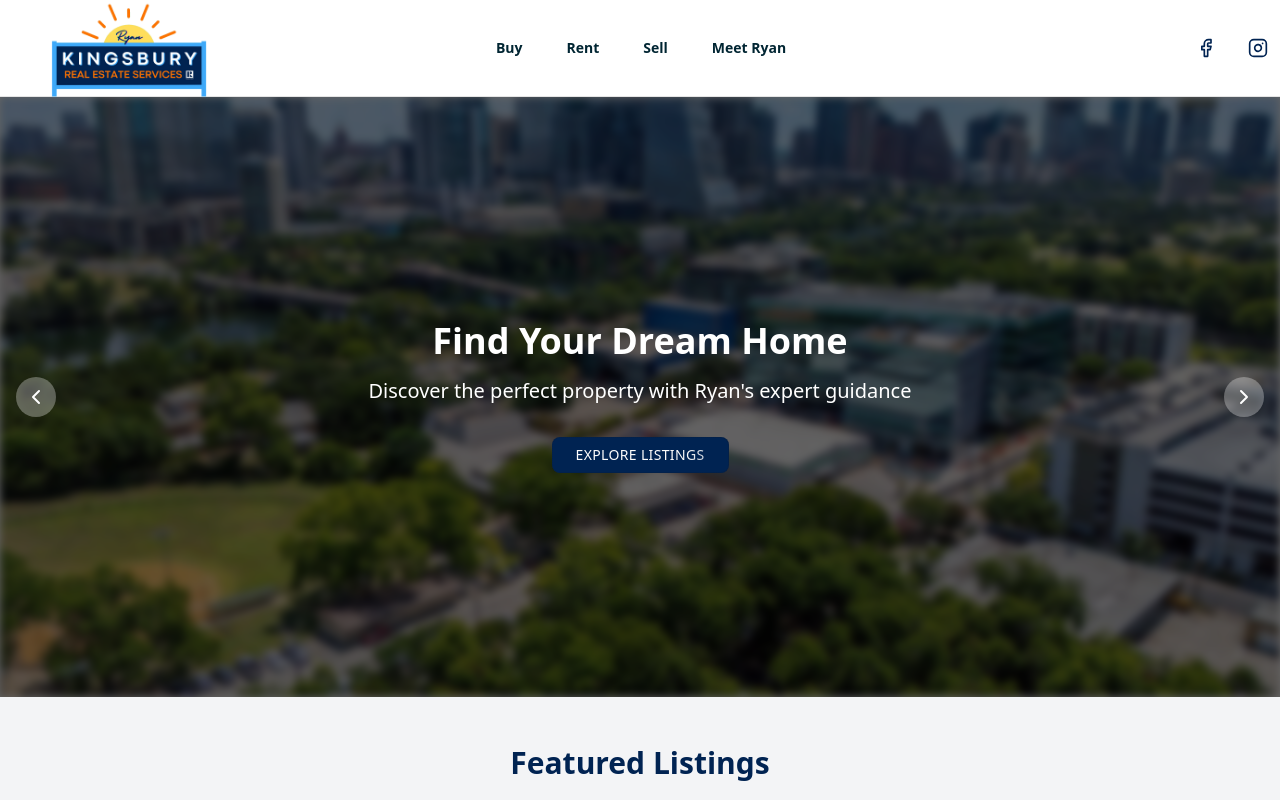
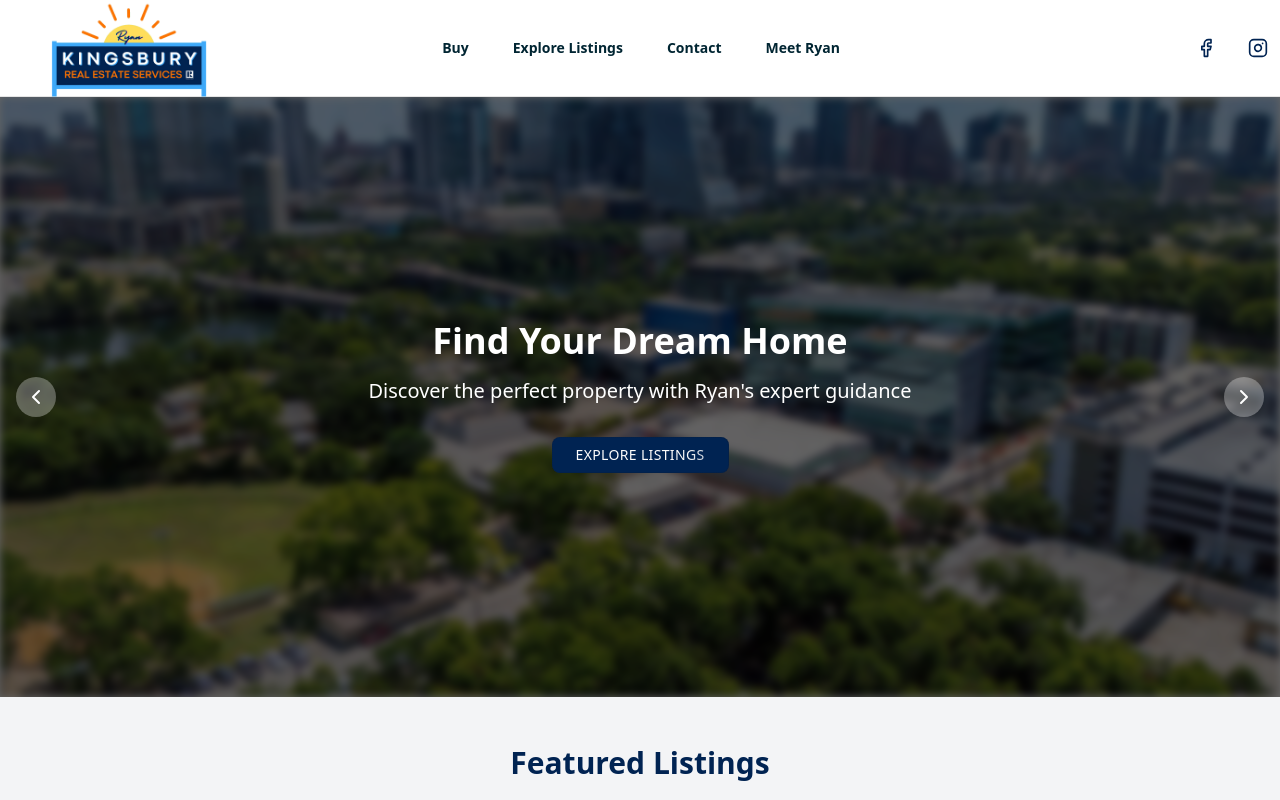
Before and after one commit to LFalls04/ryankwebsite, a Next.js app: page / in a window 1280 px wide. Shown: the top 800 px of the page. Built offline with nearby package versions, Linux system fonts and the light colour scheme.

Commit message:
adding ZillowAPI

```diff
--- a/app/page.tsx
+++ b/app/page.tsx
@@ -80,8 +80,8 @@ export default function LandingPage() {
             <nav className="flex-1 flex items-center justify-center mr-15 -ml-40">
               <ul className="flex space-x-11 text-sm font-bold">
                 <li><Link className="relative inline-block hover:text-[#87b3ff] text-[#002532] font-bold after:content-[''] after:absolute after:left-0 after:-bottom-1 after:w-0 after:h-[2px] after:bg-[#87b3ff] after:transition-all after:duration-300 hover:after:w-full" href="/buy">Buy</Link></li>
-                <li><Link className="relative inline-block hover:text-[#87b3ff] text-[#002532] font-bold after:content-[''] after:absolute after:left-0 after:-bottom-1 after:w-0 after:h-[2px] after:bg-[#87b3ff] after:transition-all after:duration-300 hover:after:w-full" href="/rent">Rent</Link></li>
-                <li><Link className="relative inline-block hover:text-[#87b3ff] text-[#002532] font-bold after:content-[''] after:absolute after:left-0 after:-bottom-1 after:w-0 after:h-[2px] after:bg-[#87b3ff] after:transition-all after:duration-300 hover:after:w-full" href="/sell">Sell</Link></li>
+                <li><Link className="relative inline-block hover:text-[#87b3ff] text-[#002532] font-bold after:content-[''] after:absolute after:left-0 after:-bottom-1 after:w-0 after:h-[2px] after:bg-[#87b3ff] after:transition-all after:duration-300 hover:after:w-full" href="/listings">Explore Listings</Link></li>
+                <li><Link className="relative inline-block hover:text-[#87b3ff] text-[#002532] font-bold after:content-[''] after:absolute after:left-0 after:-bottom-1 after:w-0 after:h-[2px] after:bg-[#87b3ff] after:transition-all after:duration-300 hover:after:w-full" href="/contact">Contact</Link></li>
                 <li><Link className="relative inline-block hover:text-[#87b3ff] text-[#002532] font-bold after:content-[''] after:absolute after:left-0 after:-bottom-1 after:w-0 after:h-[2px] after:bg-[#87b3ff] after:transition-all after:duration-300 hover:after:w-full" href="/meet-ryan">Meet Ryan</Link></li>
               </ul>
             </nav>
--- a/package.json
+++ b/package.json
@@ -10,8 +10,10 @@
   },
   "dependencies": {
     "@radix-ui/react-icons": "^1.3.0",
+    "axios": "^1.7.7",
     "class-variance-authority": "^0.7.0",
     "clsx": "^2.1.1",
+    "dotenv": "^16.4.5",
     "framer-motion": "^11.5.4",
     "init": "^0.1.2",
     "lucide-react": "^0.441.0",
```
Also changed, not shown: 2 other files (tests, documents, lock files or other folders).
